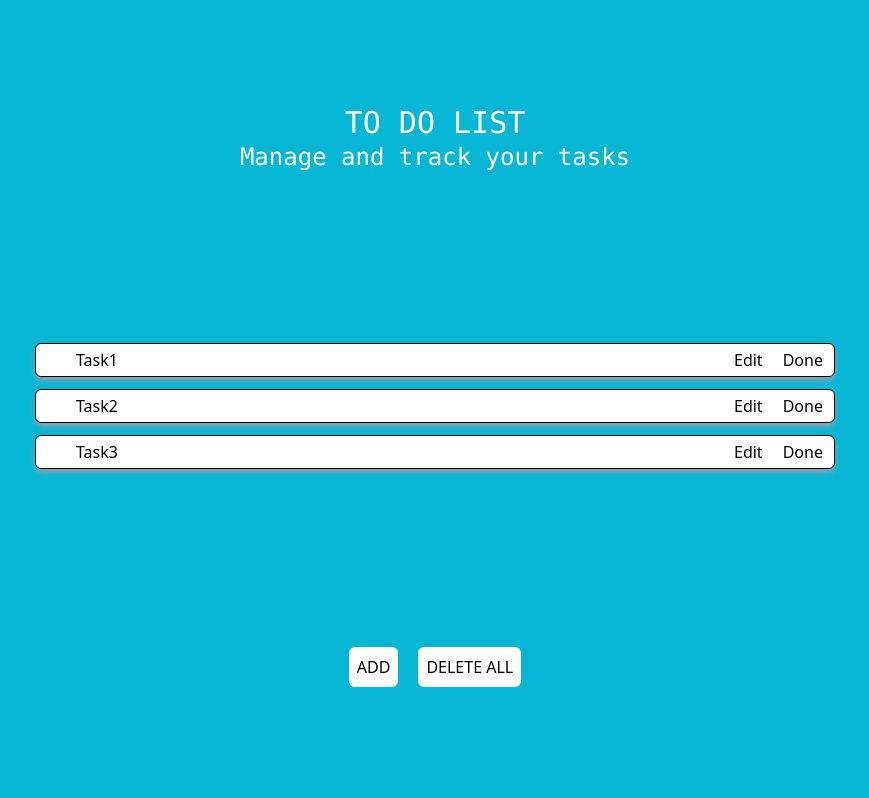
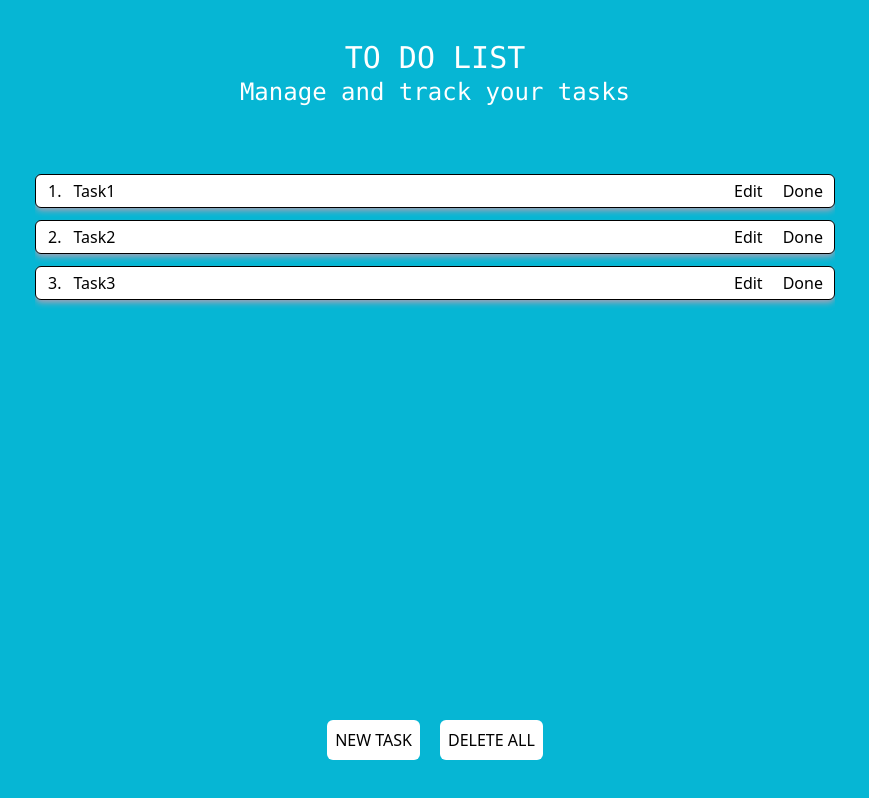
Before and after one commit to Garuna414/To-Do-List, a React (Create React App) app in the folder client/: page / in a window 1280 px wide. Shown: the whole page, without its empty margins (205-1074 px from the left). Built offline with nearby package versions, Linux system fonts and the light colour scheme.

Commit message:
Add task, remove task, edit task, delete all task features added without backend, website made dynamic

```diff
--- a/client/src/App.js
+++ b/client/src/App.js
@@ -1,19 +1,21 @@
-import { useEffect, useState } from "react";
+import React, { useEffect, useState } from "react";
 import TaskList from "./components/TaskList";
 import Title from "./components/Title";
 import Buttons from "./components/Buttons";
-
+import { TasksContext } from "./hooks/TaskContext";
 function App() {
   const [tasks, setTasks] = useState([]);
   useEffect(() => {
     setTasks(["Task1", "Task2", "Task3"]);
   }, []);
   return (
-    <div className="bg-cyan-500 h-[100vh] w-full p-5 flex flex-col items-center justify-around">
-      <Title />
-      <TaskList tasks={tasks} />
-      <Buttons />
-    </div>
+    <TasksContext.Provider value={{ tasks, setTasks }}>
+      <div className="bg-cyan-500 h-[100vh] w-full p-5 flex flex-col items-center justify-between">
+        <Title />
+        <TaskList tasks={tasks} />
+        <Buttons />
+      </div>
+    </TasksContext.Provider>
   );
 }
 
--- a/client/src/components/Buttons.jsx
+++ b/client/src/components/Buttons.jsx
@@ -1,13 +1,31 @@
-import React from "react";
+import React, { useContext } from "react";
+import { TasksContext } from "../hooks/TaskContext";
+function Buttons() {
+  const btns = ["NEW TASK", "DELETE ALL"];
+  const { tasks, setTasks } = useContext(TasksContext);
 
-function Buttons() {
-  const btns = ["ADD", "DELETE ALL"];
+  const updateDb = () => {
+    console.log("Updating database");
+  };
+
+  const addOne = () => {
+    setTasks([...tasks, "New Task"]);
+    updateDb();
+  };
+
+  const delAll = () => {
+    setTasks([]);
+    updateDb();
+  };
+  const fnc = [addOne, delAll];
+
   return (
-    <div className="flex flex-row gap-5 px-5 py-2">
+    <div className="flex flex-row gap-5 p-5">
       {btns.map((name, key) => (
         <button
           key={key}
-          className="text-black p-2 bg-white rounded-md hover:shadow hover:shadow-slate-50 hover:bg-gray-300 transition-all ease-in-out duration-200"
+          className="text-black p-2 bg-white rounded-md hover:shadow hover:shadow-slate-50 hover:bg-gray-300 transition-all ease-in-out duration-200 text-sm md:text-base"
+          onClick={fnc[key]}
         >
           {name}
         </button>
--- a/client/src/components/Task.jsx
+++ b/client/src/components/Task.jsx
@@ -1,17 +1,103 @@
-import React from "react";
+import React, { useContext, useState } from "react";
+import { TasksContext } from "../hooks/TaskContext";
+import UpdateModal from "./UpdateModal";
 
-function Task({ name }) {
+function Task({ name, index }) {
+  const { tasks, setTasks } = useContext(TasksContext);
+  const [visible, setVisible] = useState(false);
+  const [data, setData] = useState("");
+  const updateDb = () => {
+    console.log("Updating database");
+  };
+  const delTask = (index) => {
+    const copy = [...tasks];
+    if (tasks.length > 0) {
+      copy.splice(index, 1);
+      setTasks(copy);
+      updateDb();
+    } else {
+      console.log("No tasks available!");
+    }
+  };
+
+  const updateItem = (index, updatedTask) => {
+    console.log("updatedTask", updatedTask);
+    const copy = [...tasks];
+    copy[index] = updatedTask;
+    setTasks(copy);
+    updateDb();
+    toggle();
+  };
+
+  const toggle = () => {
+    setVisible(!visible);
+  };
+
   return (
-    <div className="bg-white border border-black rounded-md shadow-md shadow-slate-400 flex flex-row justify-between md:text-base text-xs md:pl-10 pl-5">
-      <div className="w-[60%] py-1">
+    <div className="bg-white border border-black rounded-md shadow-md shadow-slate-400 flex flex-row justify-between md:text-base text-sm">
+      <div className="w-[60%] py-1 flex-nowrap overflow-x-hidden flex flex-row">
+        <p className="mx-3">{index+1}.</p>
         <p className="">{name}</p>
       </div>
-      <div className="flex flex-row w-[50%] md:max-w-[110px] max-w-[90px] items-center">
+      <div className="flex flex-row w-[50%] md:max-w-[110px] max-w-[100px] items-center">
         <div className="max-w-[55px] h-full">
-          <button className="hover:bg-slate-200 py-1 px-[10px]">Edit</button>
+          <button
+            className="hover:bg-slate-200 py-1 px-[10px]"
+            onClick={() => toggle()}
+          >
+            Edit
+          </button>
         </div>
         <div className="max-w-[55px] h-full">
-          <button className="hover:bg-slate-200 py-1 px-[10px]">Done</button>
+          <button
+            className="hover:bg-slate-200 py-1 px-[10px]"
+            onClick={() => delTask(index)}
+          >
+            Done
+          </button>
+        </div>
+      </div>
+      <div
+        className={`absolute top-0 left-0 w-full h-full ${
+          visible ? "flex flex-col items-center justify-center" : "hidden"
+        }`}
+      >
+        {/* <UpdateModal /> */}
+        <div
+          className="absolute top-0 right-0 bg-black opacity-30 h-[100vh] w-[100vw] z-10"
+          onClick={() => toggle()}
+        ></div>
+        <div className="bg-cyan-300 max-h-[300px] max-w-[300px] h-[40vh] w-[75vw] rounded-md z-20 p-5 flex flex-col gap-7">
+            <div className="w-full">
+                <p>Old Task</p>
+                <p>{name}</p>
+            </div>
+          <div className="w-full">
+            <p className="pb-2">New name</p>
+            <textarea
+              name="newName"
+              id="newName"
+              className="slate-100 px-2 py-1 w-full"
+              value={data}
+              onChange={(e) => setData(e.target.value)}
+              required
+            ></textarea>
+          </div>
+          <div className="w-full flex flex-row justify-center gap-10">
+            <button
+              className="bg-white w-fit px-3 py-1 rounded-md hover:bg-slate-300 hover:shadow-sm hover:shadow-black border border-black transition-all ease-in-out duration-200"
+              onClick={() => updateItem(index, data)}
+              disabled={data.length === 0}
+            >
+              Update
+            </button>
+            <button
+              className="bg-white w-fit px-3 py-1 rounded-md hover:bg-slate-300 hover:shadow-sm hover:shadow-black border border-black transition-all ease-in-out duration-200"
+              onClick={() => toggle()}
+            >
+              Cancel
+            </button>
+          </div>
         </div>
       </div>
     </div>
--- a/client/src/components/TaskList.jsx
+++ b/client/src/components/TaskList.jsx
@@ -3,10 +3,10 @@ import Task from "./Task";
 
 function TaskList({ tasks }) {
   return (
-    <div className="w-[80vw] max-w-[800px]">
-      <div className="flex flex-col gap-3 h-auto w-full">
+    <div className="w-[80vw] max-w-[800px] overflow-y-scroll h-[60vh]">
+      <div className="flex flex-col gap-3 h-auto w-full justify-start">
         {tasks.map((name, key) => (
-          <Task name={name} key={key} />
+          <Task name={name} index={key} key={key}/>
         ))}
       </div>
     </div>
--- a/client/src/components/Title.jsx
+++ b/client/src/components/Title.jsx
@@ -2,7 +2,7 @@ import React from 'react'
 
 function Title() {
   return (
-    <div className="text-center text-white">
+    <div className="text-center text-white p-5">
       <h1 className="text-xl md:text-2xl lg:text-3xl font-mono">TO DO LIST</h1>
       <h3 className="text-lg md:text-xl lg:text-2xl font-mono">Manage and track your tasks</h3>
     </div>
--- /dev/null
+++ b/client/src/components/UpdateModal.jsx
@@ -0,0 +1,11 @@
+import React from 'react'
+
+function UpdateModal() {
+  return (
+    <div className="bg-white h-[300px] w-[300px]">
+
+    </div>
+  )
+}
+
+export default UpdateModal
--- /dev/null
+++ b/client/src/hooks/TaskContext.js
@@ -0,0 +1,3 @@
+import { createContext } from "react";
+
+export const TasksContext = createContext();
```
